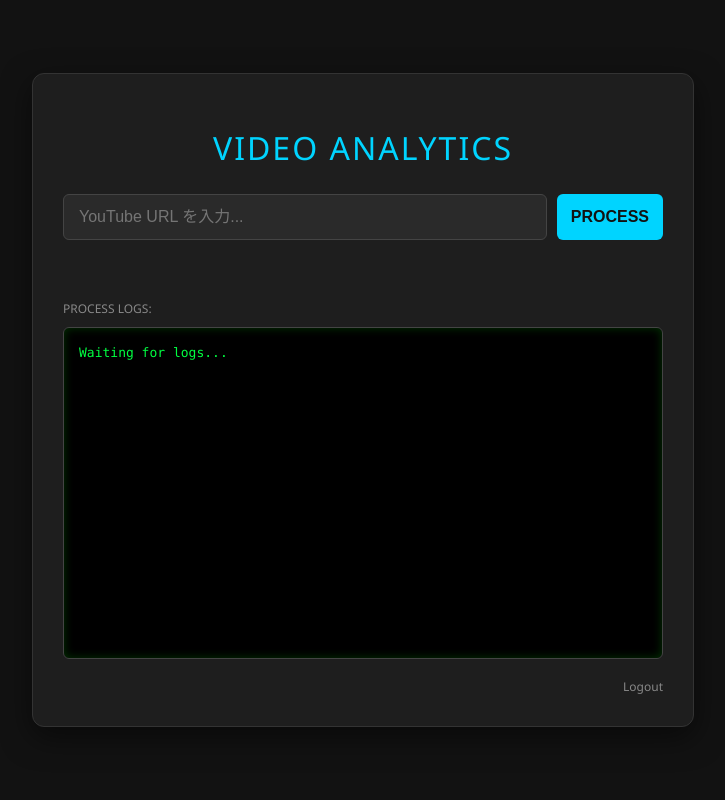
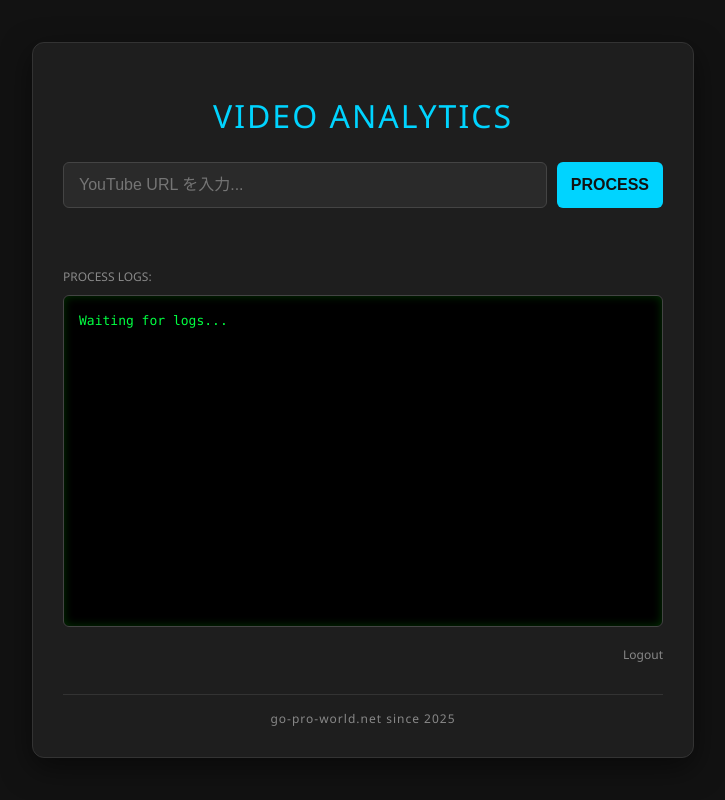
Before and after one commit to hisao5232/trans-video-text, a Flask app: page / in a window 1280 px wide. Shown: the whole page, without its empty margins (277-1002 px from the left). Run offline with Flask 3, Linux system fonts and the light colour scheme; the visitor is signed in with stand-in values (Sample User, id 1).

Commit message:
add footer in html

```diff
--- a/frontend/static/css/style.css
+++ b/frontend/static/css/style.css
@@ -122,3 +122,23 @@ button:disabled {
 
 .error { color: #ff4d4d; }
 .success { color: #00ff88; }
+
+/* --- フッターのスタイル --- */
+.site-footer {
+    margin-top: 30px;
+    padding-top: 15px;
+    border-top: 1px solid #333; /* 上に細い線を引いて区切りを作る */
+    text-align: center;
+    font-size: 12px;
+    color: #888;
+    letter-spacing: 1px;
+}
+
+/* リンクがある場合に備えて */
+.site-footer a {
+    color: #888;
+    text-decoration: none;
+}
+.site-footer a:hover {
+    color: #00d4ff;
+}
--- a/frontend/templates/index.html
+++ b/frontend/templates/index.html
@@ -25,6 +25,9 @@
         <div style="text-align: right; margin-top: 15px;">
             <a href="/logout" style="color: #888; text-decoration: none; font-size: 12px;">Logout</a>
         </div>
+        <div class="site-footer">
+            go-pro-world.net since 2025
+        </div>
     </div>
 
     <script src="{{ url_for('static', filename='js/main.js') }}"></script>
--- a/frontend/templates/login.html
+++ b/frontend/templates/login.html
@@ -24,6 +24,9 @@
             <p class="error" style="margin-top: 15px; text-align: center;">{{ messages[0] }}</p>
           {% endif %}
         {% endwith %}
+        <div class="site-footer">
+            go-pro-world.net since 2025
+        </div>
     </div>
 </body>
 </html>
```
